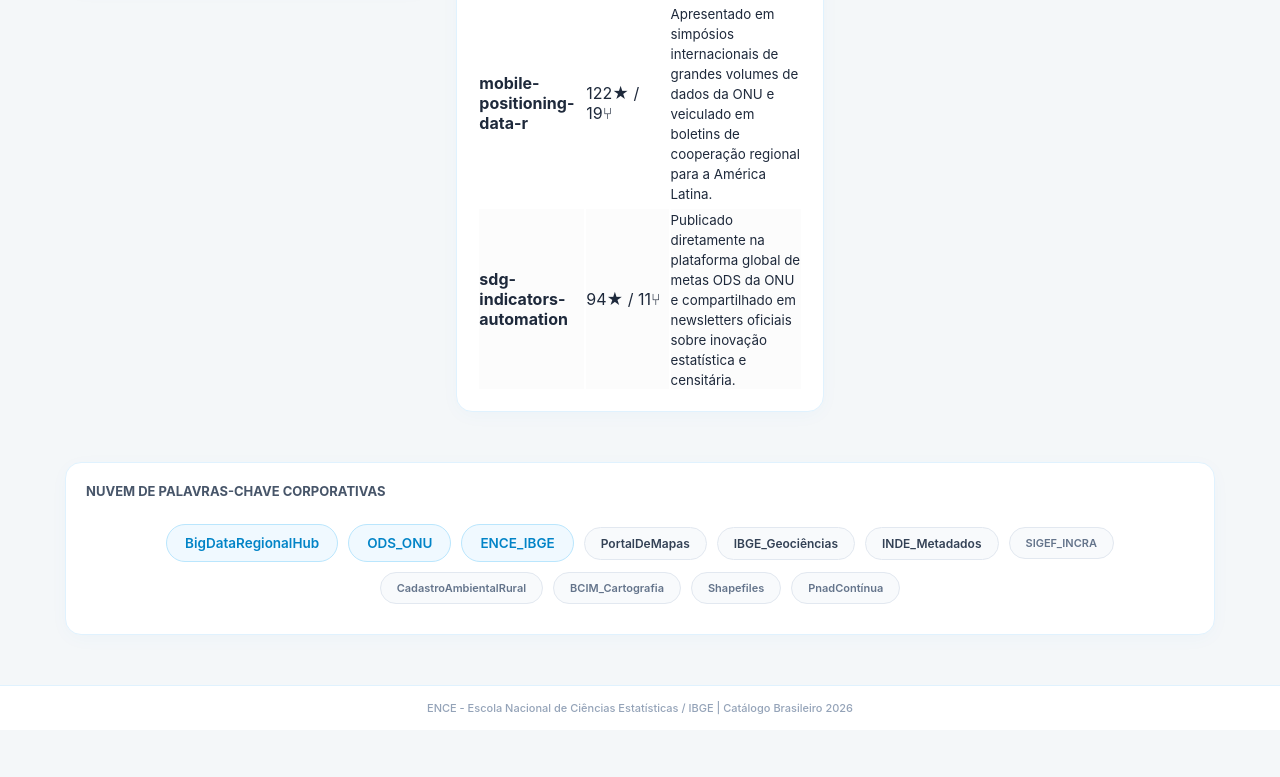
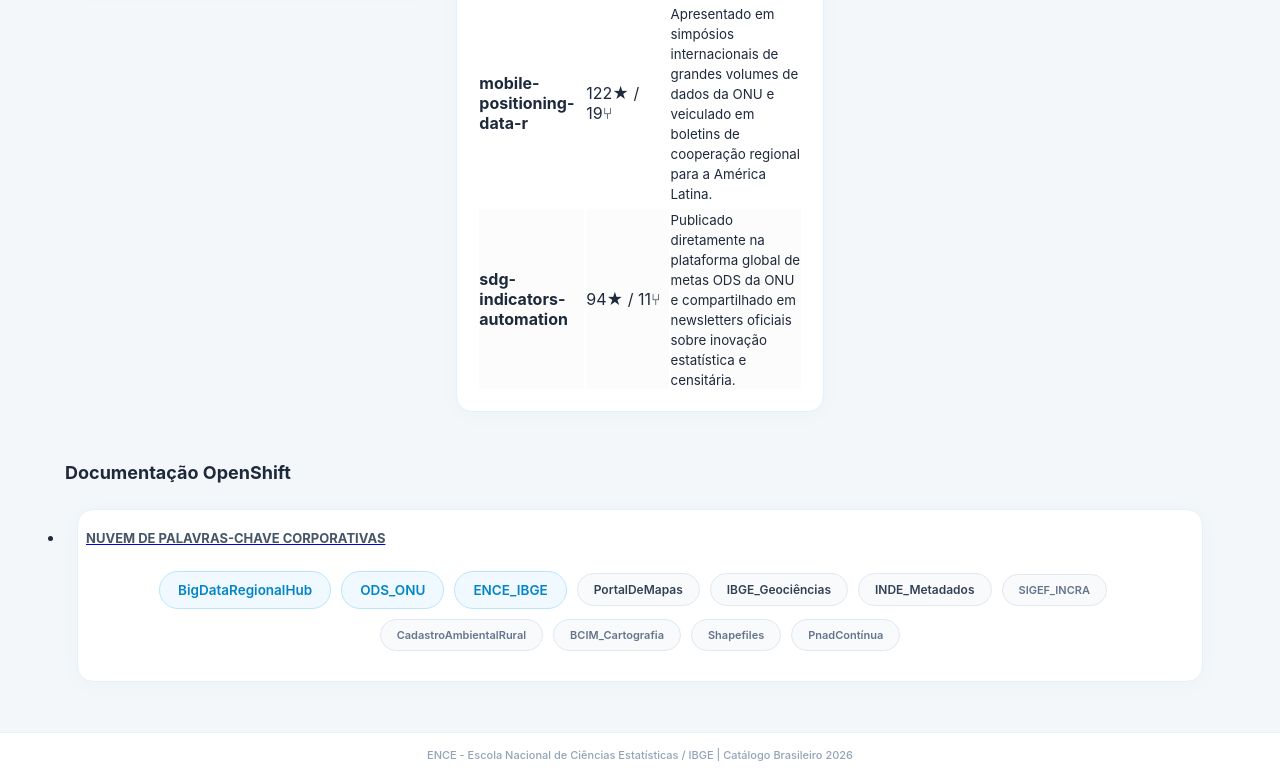
Before and after one commit to testeence/landing-page, a plain HTML site: page index.html in a window 1280 px wide. Shown: the part 2909-3686 px from the top of the page. Before the commit the page ends 3639 px from the top, so only its background shows below. Drawn offline with Linux system fonts and the light colour scheme.

Commit message:
Update index.html

```diff
--- a/index.html
+++ b/index.html
@@ -392,6 +392,14 @@
             </div>
         </section>
 
+    <h1>Documentação OpenShift</h1>
+
+    <ul>
+        <li>
+            <a href="docs/Manual_OpenShift_Sites.           Manual OpenShift Sites
+            </a>
+        </li>
+    </ul>
 
 
 
```
